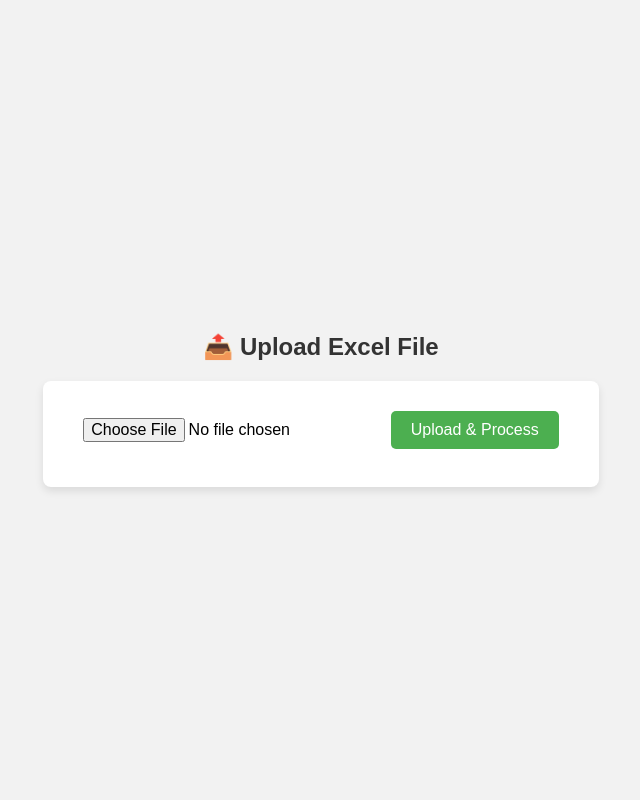
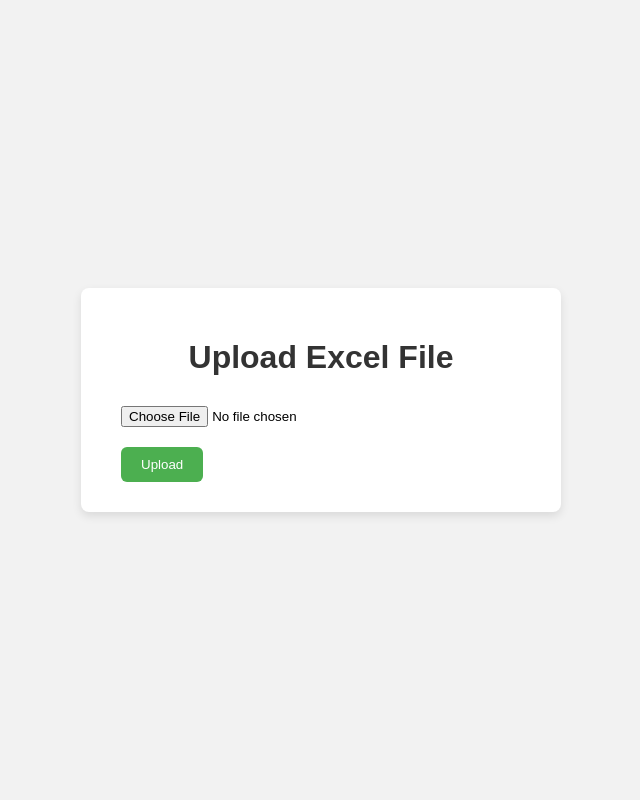
Before and after one commit to prakash-jaware/excelx, a Flask app: page / in a window 1280 px wide. Shown: the whole page, without its empty margins (319-959 px from the left). Run offline with Flask 3, Linux system fonts and the light colour scheme.

Commit message:
Update upload.html

```diff
--- a/templates/upload.html
+++ b/templates/upload.html
@@ -3,34 +3,36 @@
 <html lang="en">
 <head>
     <meta charset="UTF-8">
-    <title>Upload Excel File</title>
+    <title>Excel Upload</title>
     <style>
         body {
             font-family: Arial, sans-serif;
             background-color: #f2f2f2;
             display: flex;
-            flex-direction: column;
+            justify-content: center;
             align-items: center;
-            justify-content: center;
             height: 100vh;
             margin: 0;
         }
 
-        h2 {
-            color: #333;
-            margin-bottom: 20px;
+        .container {
+            background-color: white;
+            padding: 30px 40px;
+            border-radius: 8px;
+            box-shadow: 0 4px 10px rgba(0, 0, 0, 0.1);
+            width: 400px;
+            position: relative;
         }
 
-        form {
-            background-color: #fff;
-            padding: 30px 40px;
-            border-radius: 8px;
-            box-shadow: 0 4px 8px rgba(0, 0, 0, 0.1);
+        h1 {
+            margin-bottom: 20px;
+            color: #333;
+            text-align: center;
         }
 
         input[type="file"] {
-            margin-bottom: 15px;
-            font-size: 16px;
+            margin-top: 10px;
+            margin-bottom: 20px;
         }
 
         button {
@@ -38,21 +40,53 @@
             background-color: #4CAF50;
             color: white;
             border: none;
-            border-radius: 5px;
+            border-radius: 6px;
             cursor: pointer;
-            font-size: 16px;
         }
 
         button:hover {
             background-color: #45a049;
         }
+
+        .message {
+            color: green;
+            margin-bottom: 10px;
+            text-align: center;
+        }
+
+        .zip-download {
+            position: absolute;
+            bottom: 20px;
+            right: 20px;
+        }
+
+        .zip-download a {
+            text-decoration: none;
+            color: #007BFF;
+        }
+
+        .zip-download a:hover {
+            text-decoration: underline;
+        }
     </style>
 </head>
 <body>
-    <h2> 📤 Upload Excel File</h2>
-    <form method="POST" enctype="multipart/form-data">
-        <input type="file" name="excel_file" accept=".xlsx,.xls" required>
-        <button type="submit">Upload & Process</button>
-    </form>
+    <div class="container">
+        <h1>Upload Excel File</h1>
+        {% if message %}
+            <div class="message">✅ {{ message }}</div>
+        {% endif %}
+
+        <form method="POST" enctype="multipart/form-data">
+            <input type="file" name="excel_file" required><br>
+            <button type="submit">Upload</button>
+        </form>
+
+        {% if download_link %}
+            <div class="zip-download">
+                <a href="{{ download_link }}">⬇ Download ZIP</a>
+            </div>
+        {% endif %}
+    </div>
 </body>
 </html>
```
